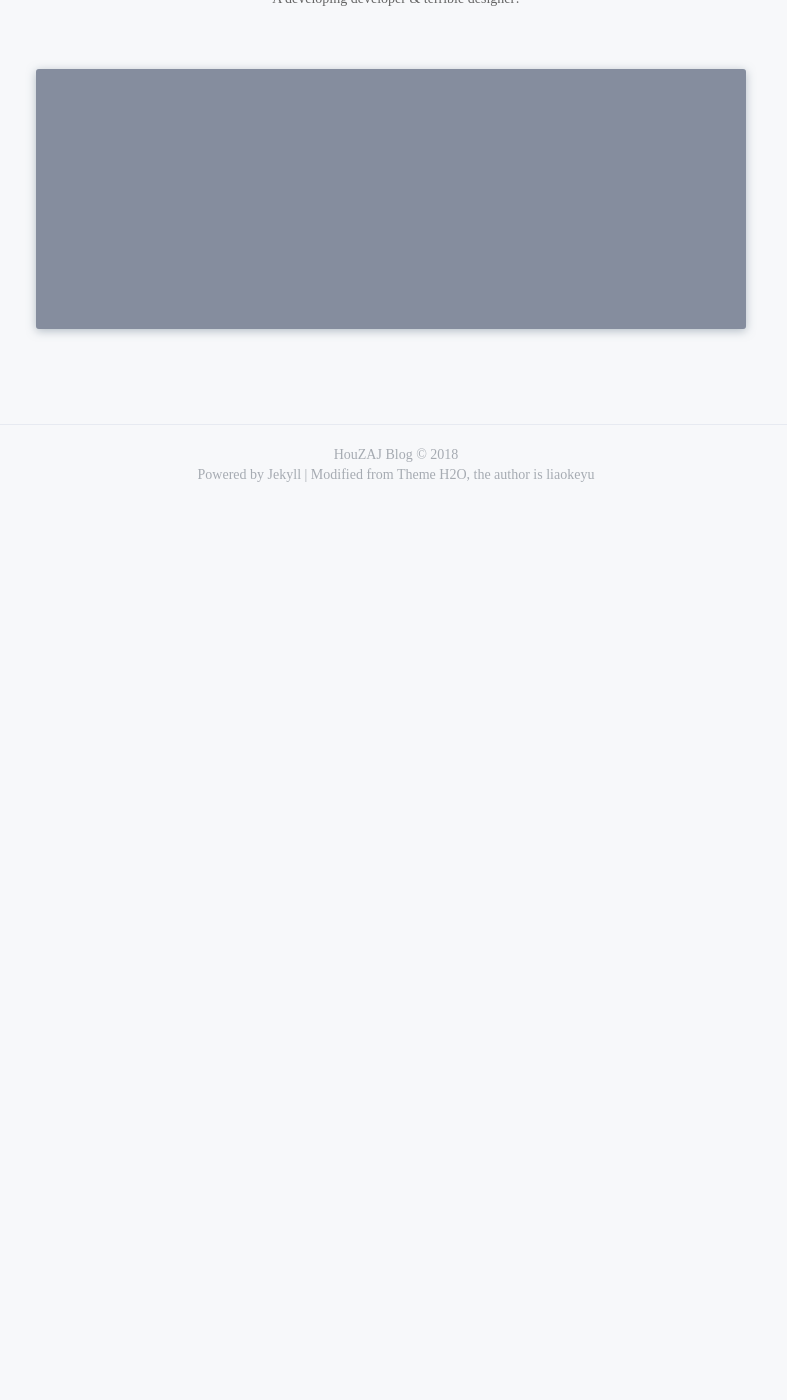
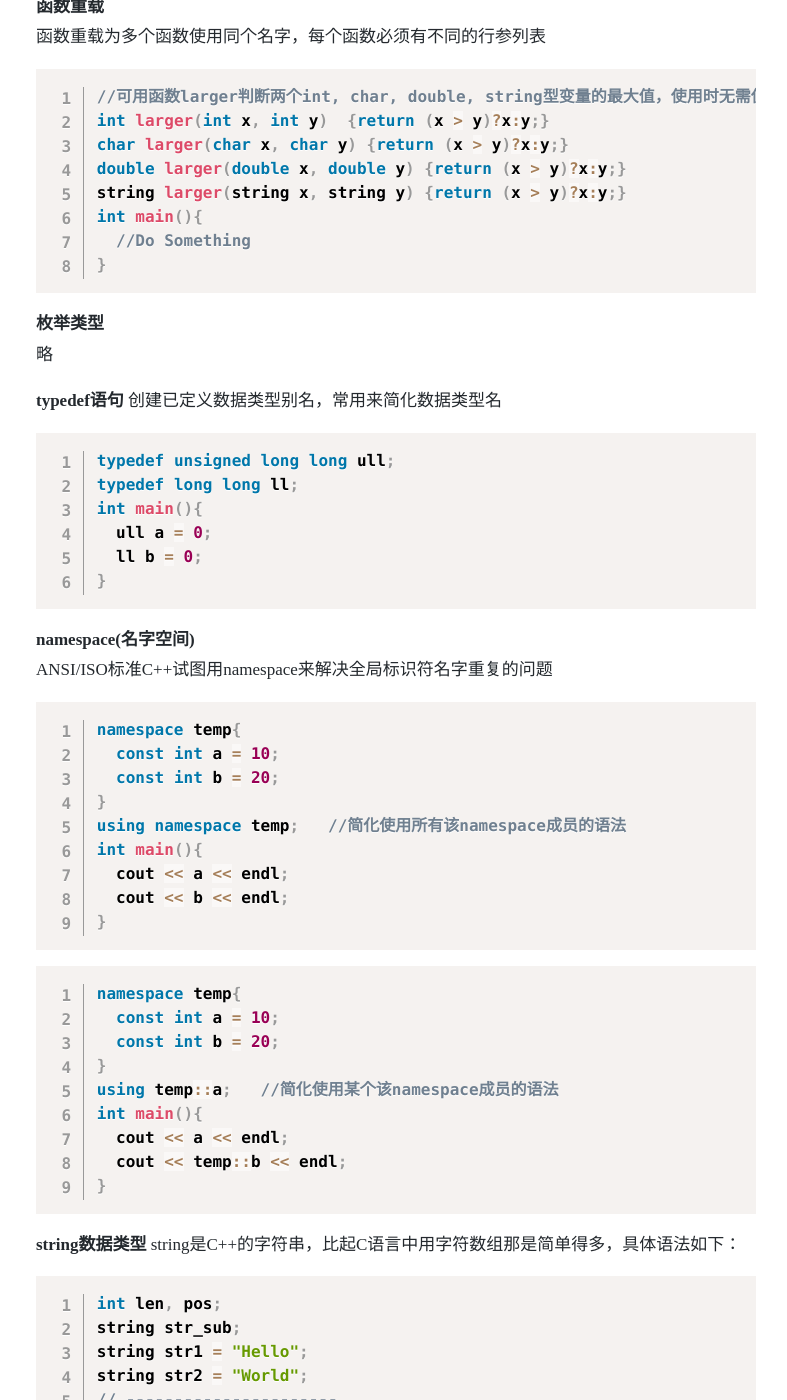
Before and after one commit to houzaj/houzaj.github.io, a Jekyll site: the page built from _posts/2018-1-8-cpp_summary.md, in a window 1280 px wide and 1400 px high, scrolled down 5762 px. Shown: the whole window, without its empty margins (244-1031 px from the left). Built offline with Jekyll 4.4.1, drawn with Linux system fonts in a browser that asks for light colours; nearby versions of some CDN libraries; comment, search, counter and statistics services are not loaded; before the commit the page ends 6267 px from its top, so only the background shows below that; some of the changed text lies outside the part shown.

Commit message:
modify artice

````diff
--- a/_posts/2018-1-8-cpp_summary.md
+++ b/_posts/2018-1-8-cpp_summary.md
@@ -15,15 +15,16 @@ tags: Programming
 
 <br>
 
-### 前言
+### PART I - 前言
 之前C++只啃了一点很基础的东西和学了些STL的用法方便打代码哈哈哈，然后期末还是没用到 \_(:з」∠)_
 参考书籍：
 1. C++ Programming -- Program Design Including Data Structures
 
+<br>
 
 ### PART II - 笔记
 ### 零散点
-**C++的强制类型转换**   0
+**C++的强制类型转换**
 ```cpp
 static_cast<int>(7.9 + 6.7);    //14
 static_cast<char>(65);    //A
@@ -208,4 +209,78 @@ void swap(int& a, int& b){
 在某个部分引起全局变量错误，易误以为是由另一部分引起的。
 
 **函数重载**
-函数重载为多个函数使用同个名字
+函数重载为多个函数使用同个名字，每个函数必须有不同的行参列表
+```cpp
+//可用函数larger判断两个int, char, double, string型变量的最大值，使用时无需使用四个函数，只需larger这一个函数
+int larger(int x, int y)  {return (x > y)?x:y;}
+char larger(char x, char y) {return (x > y)?x:y;}
+double larger(double x, double y) {return (x > y)?x:y;}
+string larger(string x, string y) {return (x > y)?x:y;}
+int main(){
+  //Do Something
+}
+```
+
+**枚举类型**
+略
+
+**typedef语句**
+创建已定义数据类型别名，常用来简化数据类型名
+```cpp
+typedef unsigned long long ull;
+typedef long long ll;
+int main(){
+  ull a = 0;
+  ll b = 0;
+}
+```
+
+**namespace(名字空间)**
+ANSI/ISO标准C++试图用namespace来解决全局标识符名字重复的问题
+```cpp
+namespace temp{
+  const int a = 10;
+  const int b = 20;
+}
+using namespace temp;   //简化使用所有该namespace成员的语法
+int main(){
+  cout << a << endl;
+  cout << b << endl;
+}
+```
+```cpp
+namespace temp{
+  const int a = 10;
+  const int b = 20;
+}
+using temp::a;   //简化使用某个该namespace成员的语法
+int main(){
+  cout << a << endl;
+  cout << temp::b << endl;
+}
+```
+
+**string数据类型**
+string是C++的字符串，比起C语言中用字符数组那是简单得多，具体语法如下：
+```cpp
+int len, pos;
+string str_sub;
+string str1 = "Hello";
+string str2 = "World";
+// ----------------------
+string str3 = str1 + ' ' + str2;  //str3 == "Hello World"
+str3[6] = 'w';  //可用下标访问与修改, str3 == "Hello world"
+len = str3.length();  //获取长度，也可用str3.size();
+pos = str3.find("or");  //查找子串，失败返回npos
+str_sub = str3.substr(6, 5);  //返回子串，str_sub == "world"
+str1.swap(str2);  //交换子串， str1 == "World", str2 == "Hello"
+```
+
+**定义二维数组的另一种方法**
+先用typedef定义一个二位数组数据类型，然后用该类型来定义数组
+```cpp
+const int row = 20;
+const int col = 10;
+typedef int tableType[row][col];
+tableType matrix;
+```
````
